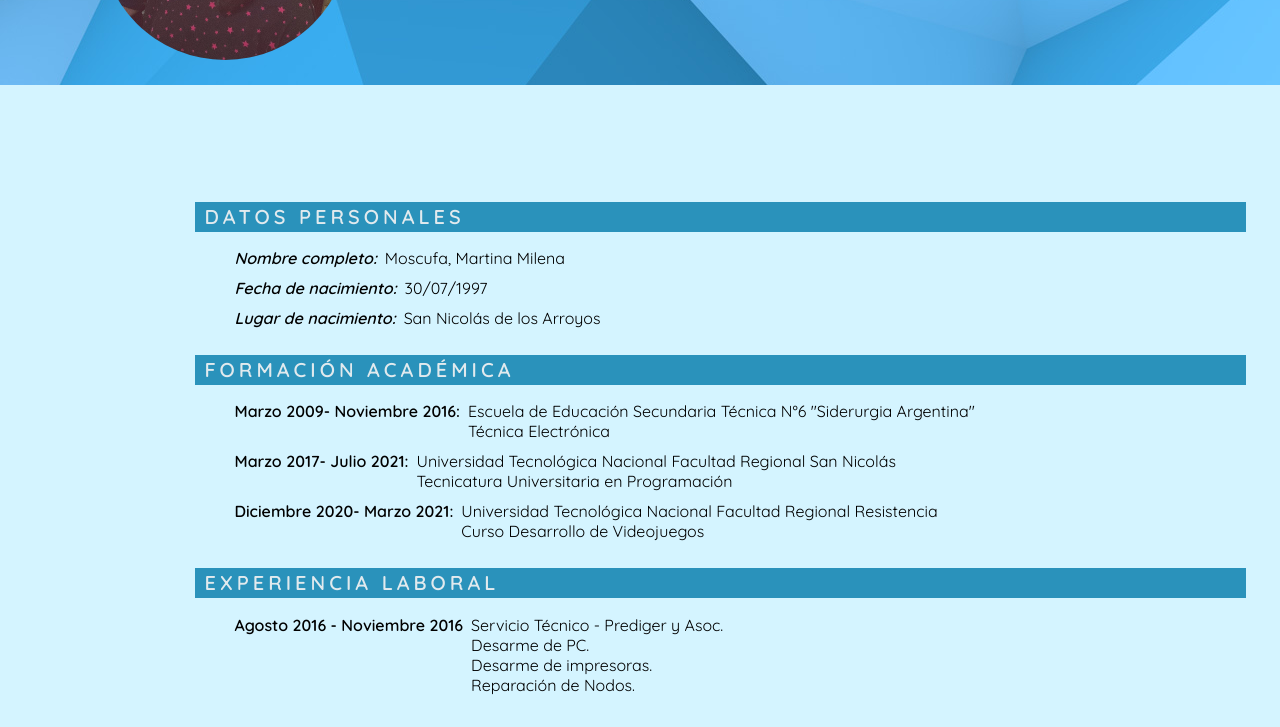
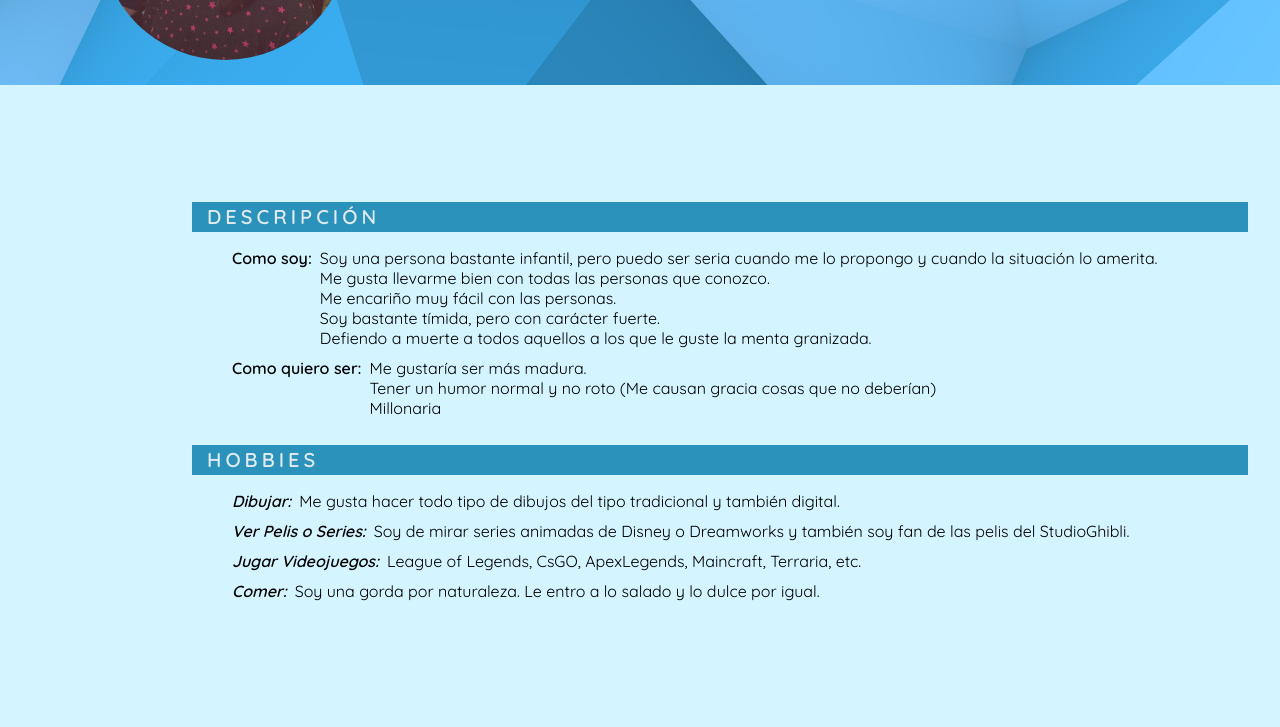
Before and after one commit to martumoscufa/TPS-Frontend, a plain HTML site: page cvMartuMoscufa/sobreMi.html in a window 1280 px wide. Shown: the part 223-950 px from the top of the page. Drawn offline with Linux system fonts and the light colour scheme; a web font is replaced by a local one.

Commit message:
Modifiqué el indexPrincipal y terminé cvMartu

```diff
--- a/cvMartuMoscufa/css/styleSobreMi.css
+++ b/cvMartuMoscufa/css/styleSobreMi.css
@@ -49,7 +49,7 @@ h2{
     font-weight: bold;
     font-size: 20px;
     letter-spacing: 4px;
-    padding-left: 10px;
+    padding-left: 15px;
     width: 1041px;
     height: 30px;
     color: #e1eaee;
--- a/cvMartuMoscufa/sobreMi.html
+++ b/cvMartuMoscufa/sobreMi.html
@@ -14,57 +14,46 @@
     <header>
         <img class="imagen" src="./img/MiFotoCVFront.jpeg" alt="Foto Martu">
         <section>
-           <h1>Martu Moscufa</h1>
+           <h1>¡Hola! Soy Martu</h1>
            <h2 class="textobanner">Un poco más de mi...</h2>
         </section>
     </header>
 
     <main>
         <section>
-            <h2>DATOS PERSONALES</h2>
-            <ul>
-                <li><span class="letraCursivaYnegrita">Nombre completo:</span> <span class="texto">Moscufa, Martina Milena</span></li>
-                <li><span class="letraCursivaYnegrita">Fecha de nacimiento:</span> <span class="texto">30/07/1997</span></li>
-                <li><span class="letraCursivaYnegrita">Lugar de nacimiento:</span> <span class="texto">San Nicolás de los Arroyos</span></li>
-            </ul>
+            <p></p>
 
-            <h2>FORMACIÓN ACADÉMICA</h2>
+
+            <h2>DESCRIPCIÓN</h2>
             <ul>
                 <li>
-                    <span class="negrita">Marzo 2009- Noviembre 2016:</span>
+                    <span class="negrita">Como soy:</span>
                     <div>
-                        <span class="texto">Escuela de Educación Secundaria Técnica N°6 "Siderurgia Argentina"</span>
-                        <span class="texto">Técnica Electrónica</span>
+                        <span class="texto">Soy una persona bastante infantil, pero puedo ser seria cuando me lo propongo y cuando la situación lo amerita.</span>
+                        <span class="texto">Me gusta llevarme bien con todas las personas que conozco.</span>
+                        <span class="texto">Me encariño muy fácil con las personas.</span>
+                        <span class="texto">Soy bastante tímida, pero con carácter fuerte.</span>
+                        <span class="texto">Defiendo a muerte a todos aquellos a los que le guste la menta granizada.</span>
                     </div>
                 </li>
                 <li>
-                    <span class="negrita">Marzo 2017- Julio 2021:</span>
+                    <span class="negrita">Como quiero ser:</span>
                     <div>
-                        <span class="texto">Universidad Tecnológica Nacional Facultad Regional San Nicolás</span>
-                        <span class="texto">Tecnicatura Universitaria en Programación</span>
-                    </div>
-                </li>
-                <li>
-                    <span class="negrita">Diciembre 2020- Marzo 2021:</span>
-                    <div>
-                        <span class="texto">Universidad Tecnológica Nacional Facultad Regional Resistencia</span>
-                        <span class="texto">Curso Desarrollo de Videojuegos</span>
+                        <span class="texto">Me gustaría ser más madura.</span>
+                        <span class="texto">Tener un humor normal y no roto (Me causan gracia cosas que no deberían)</span>
+                        <span class="texto">Millonaria</span>
                     </div>
                 </li>
             </ul>
 
-            <h2>EXPERIENCIA LABORAL</h2>
+            <h2>HOBBIES</h2>
             <ul>
-                <li>
-                    <span class="negrita">Agosto 2016 - Noviembre 2016</span>
-                    <div>
-                        <span class="texto">Servicio Técnico - Prediger y Asoc.</span>
-                        <span class="texto">Desarme de PC.</span>
-                        <span class="texto">Desarme de impresoras.</span>
-                        <span class="texto">Reparación de Nodos.</span>
-                    </div>
-                </li>
+                <li><span class="letraCursivaYnegrita">Dibujar:</span> <span class="texto">Me gusta hacer todo tipo de dibujos del tipo tradicional y también digital.</span></li>
+                <li><span class="letraCursivaYnegrita">Ver Pelis o Series:</span> <span class="texto">Soy de mirar series animadas de Disney o Dreamworks y también soy fan de las pelis del StudioGhibli.</span></li>
+                <li><span class="letraCursivaYnegrita">Jugar Videojuegos:</span> <span class="texto">League of Legends, CsGO, ApexLegends, Maincraft, Terraria, etc.</span></li>
+                <li><span class="letraCursivaYnegrita">Comer:</span> <span class="texto">Soy una gorda por naturaleza. Le entro a lo salado y lo dulce por igual.</span></li>
             </ul>
+
         </section>
     </main>
 
```
Also changed, not shown: index.html (+4 -0 lines).
